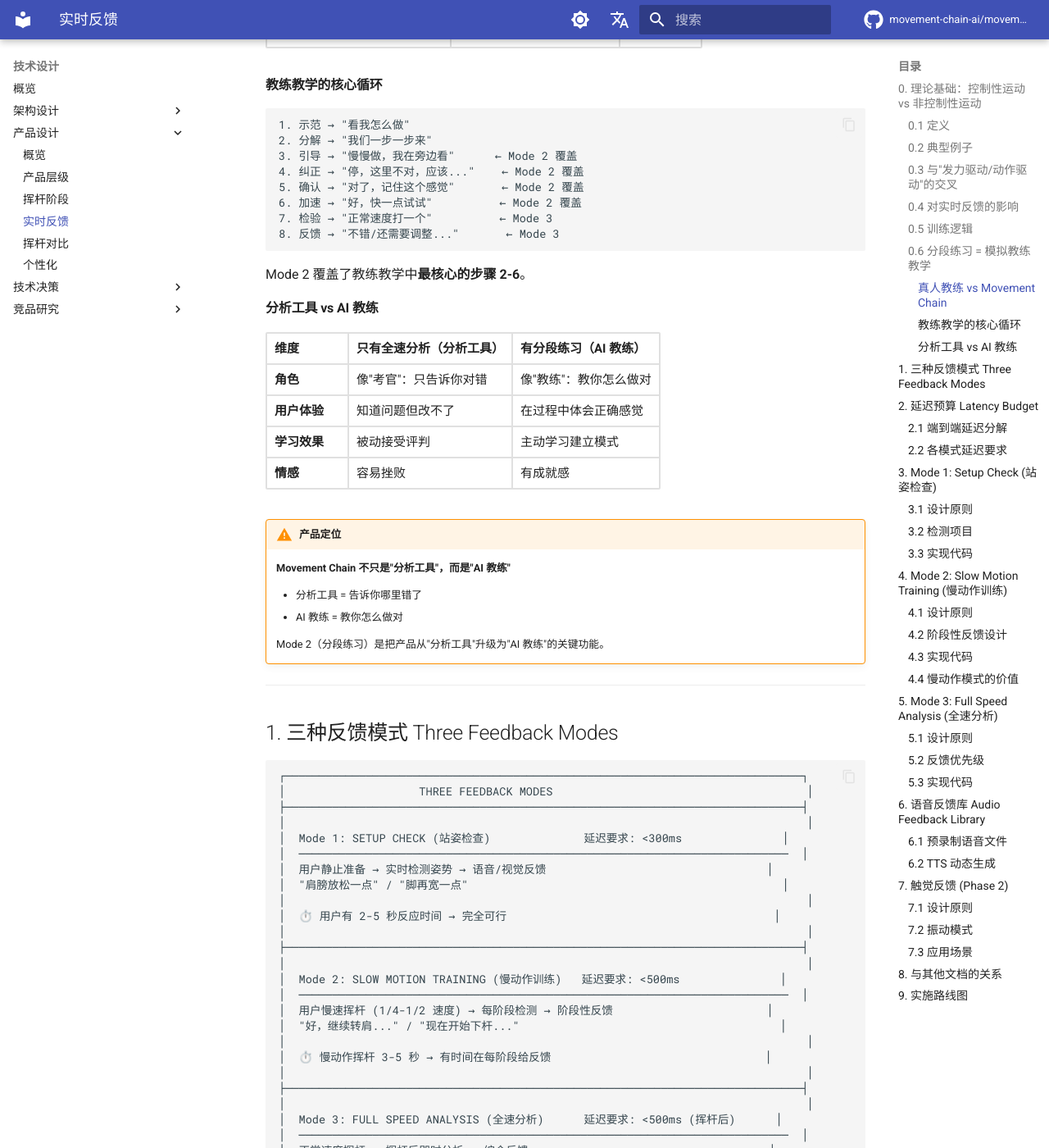
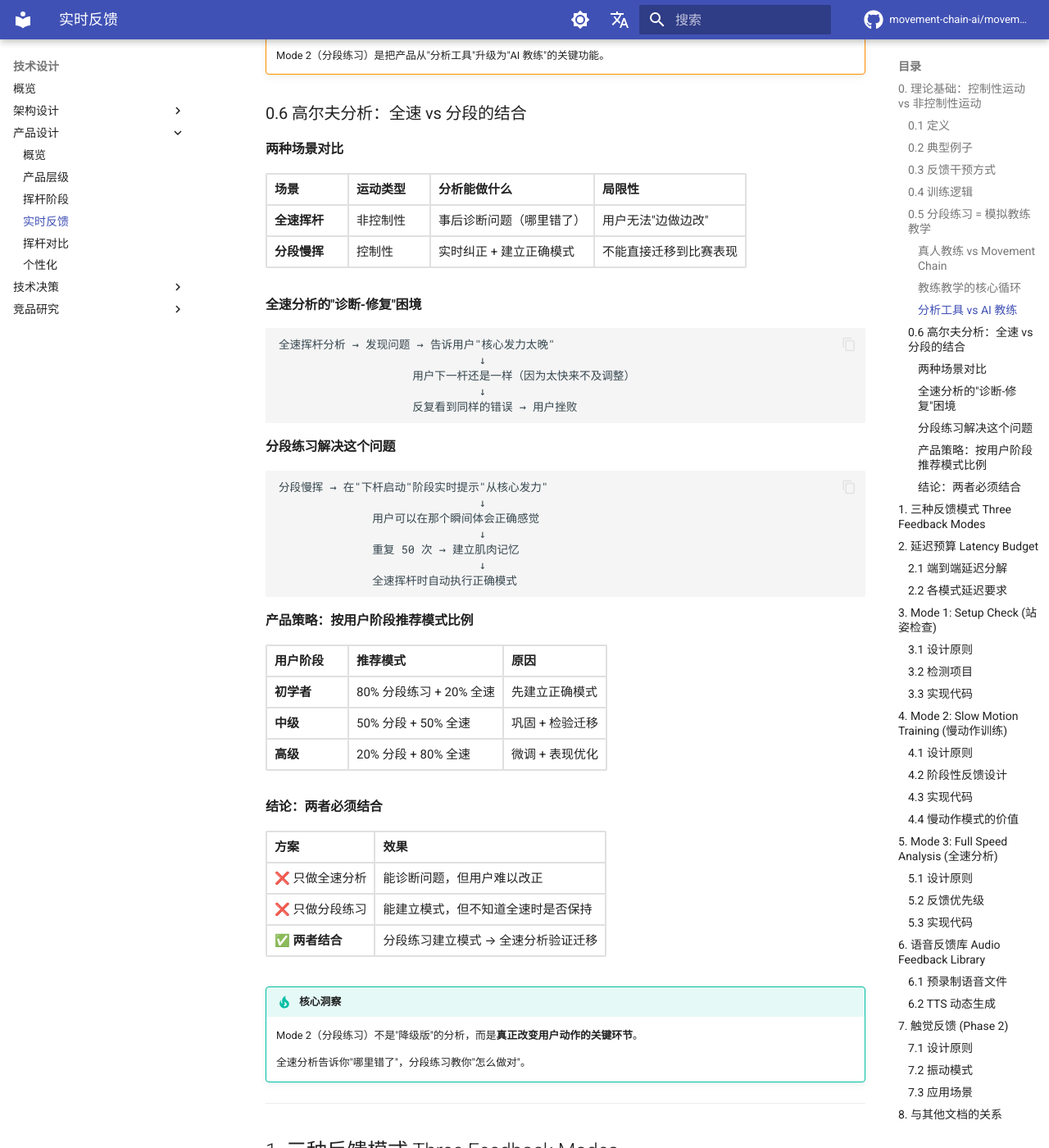
Before and after one commit to movement-chain-ai/movement-chain-docs, an MkDocs documentation site: the page built from docs/zh/design/specs/real-time-feedback.md, in a window 1280 px wide and 1400 px high, scrolled down 2599 px. Shown: the whole window at 82% size. Built offline with MkDocs 1.6.1 and Material for MkDocs 9.7.7, drawn with Linux system fonts in a browser that asks for light colours; comment, search, counter and statistics services are not loaded; the version menu is left out; some of the changed text lies outside the part shown.

Commit message:
docs: 添加高尔夫全速 vs 分段分析的结合策略
新增 0.6 节内容：
- 全速挥杆 vs 分段慢挥的场景对比
- 全速分析的"诊断-修复"困境说明
- 分段练习如何解决这个问题
- 按用户阶段（初/中/高级）推荐模式比例
- 两者必须结合的结论

🤖 Generated with [Claude Code](https://claude.com/claude-code)

Co-Authored-By: Claude Opus 4.5 <noreply@anthropic.com>

````diff
--- a/docs/zh/design/specs/real-time-feedback.md
+++ b/docs/zh/design/specs/real-time-feedback.md
@@ -29,19 +29,7 @@
 | 康复训练 | 高尔夫全挥杆 |
 | 技术动作分段练习 | 网球发球 |
 
-### 0.3 与"发力驱动/动作驱动"的交叉
-
-这是两个**不同维度**的分类，可以交叉组合：
-
-|  | 控制性 | 非控制性 |
-|---|---|---|
-| **发力驱动** | 慢速力量训练、平板支撑、康复激活 | 大重量爆发、格斗出拳 |
-| **动作驱动** | 瑜伽保持、技术拆解 | 跳水、体操空翻 |
-| **混合型** | 高尔夫慢挥练习 | 高尔夫全挥杆、网球发球 |
-
-> 📝 **注**: "发力驱动/动作驱动"是 Movement Chain 提出的分类框架，用于判断是否需要 EMG 检测。详见 [战略愿景](../../business-plan/product-strategy/strategic-vision.md#emg-验证的战略意义)。
-
-### 0.4 对实时反馈的影响
+### 0.3 反馈干预方式
 
 | 维度 | 控制性运动 | 非控制性运动 |
 |------|-----------|-------------|
@@ -119,6 +95,58 @@ Mode 2 覆盖了教练教学中**最核心的步骤 2-6**。
     - AI 教练 = 教你怎么做对
 
     Mode 2（分段练习）是把产品从"分析工具"升级为"AI 教练"的关键功能。
+
+### 0.6 高尔夫分析：全速 vs 分段的结合
+
+#### 两种场景对比
+
+| 场景 | 运动类型 | 分析能做什么 | 局限性 |
+|------|---------|-------------|--------|
+| **全速挥杆** | 非控制性 | 事后诊断问题（哪里错了） | 用户无法"边做边改" |
+| **分段慢挥** | 控制性 | 实时纠正 + 建立正确模式 | 不能直接迁移到比赛表现 |
+
+#### 全速分析的"诊断-修复"困境
+
+```text
+全速挥杆分析 → 发现问题 → 告诉用户"核心发力太晚"
+                              ↓
+                    用户下一杆还是一样（因为太快来不及调整）
+                              ↓
+                    反复看到同样的错误 → 用户挫败
+```
+
+#### 分段练习解决这个问题
+
+```text
+分段慢挥 → 在"下杆启动"阶段实时提示"从核心发力"
+                              ↓
+              用户可以在那个瞬间体会正确感觉
+                              ↓
+              重复 50 次 → 建立肌肉记忆
+                              ↓
+              全速挥杆时自动执行正确模式
+```
+
+#### 产品策略：按用户阶段推荐模式比例
+
+| 用户阶段 | 推荐模式 | 原因 |
+|---------|---------|------|
+| **初学者** | 80% 分段练习 + 20% 全速 | 先建立正确模式 |
+| **中级** | 50% 分段 + 50% 全速 | 巩固 + 检验迁移 |
+| **高级** | 20% 分段 + 80% 全速 | 微调 + 表现优化 |
+
+#### 结论：两者必须结合
+
+| 方案 | 效果 |
+|------|------|
+| ❌ 只做全速分析 | 能诊断问题，但用户难以改正 |
+| ❌ 只做分段练习 | 能建立模式，但不知道全速时是否保持 |
+| ✅ **两者结合** | 分段练习建立模式 → 全速分析验证迁移 |
+
+!!! tip "核心洞察"
+    Mode 2（分段练习）不是"降级版"的分析，而是**真正改变用户动作的关键环节**。
+
+    全速分析告诉你"哪里错了"，分段练习教你"怎么做对"。
 
 ---
 
````
Also changed, not shown: other parts of docs/zh/design/specs/real-time-feedback.md (+2 -14 lines).
